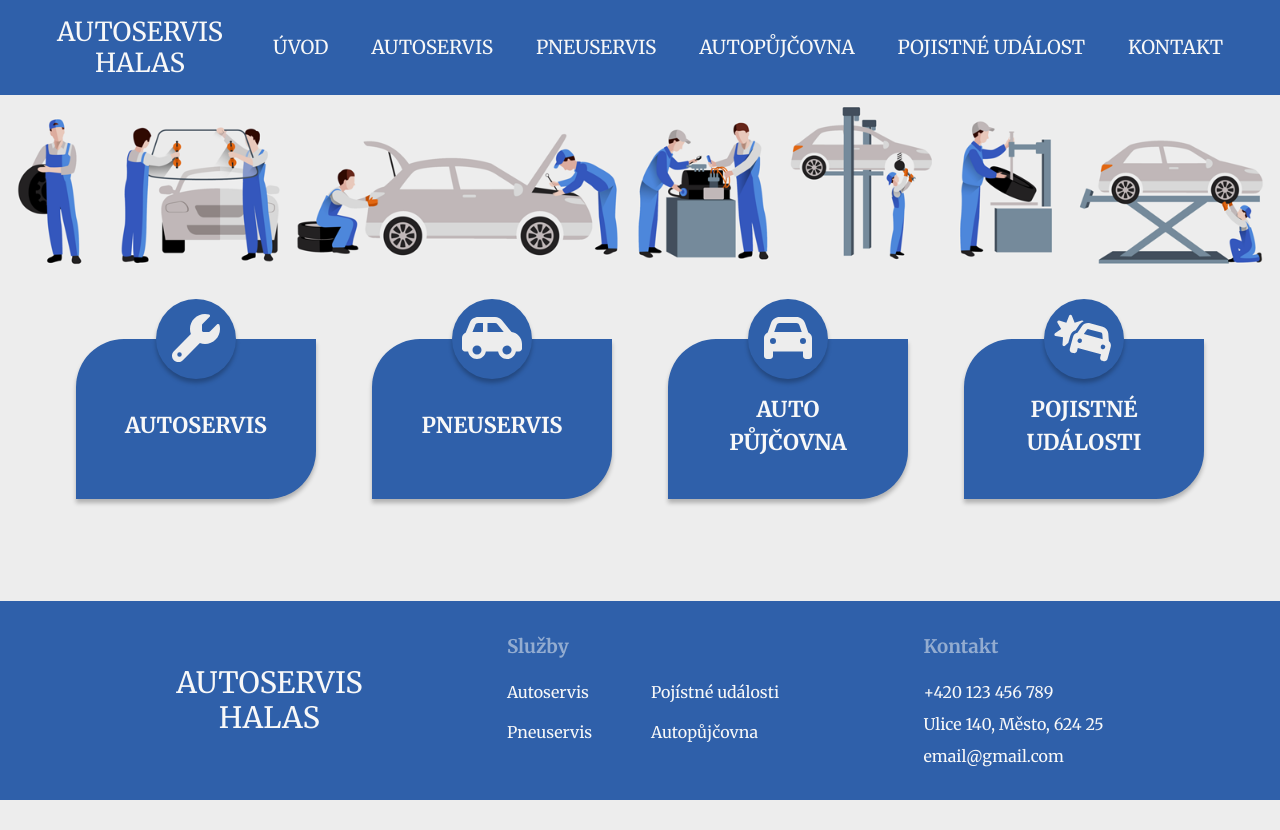
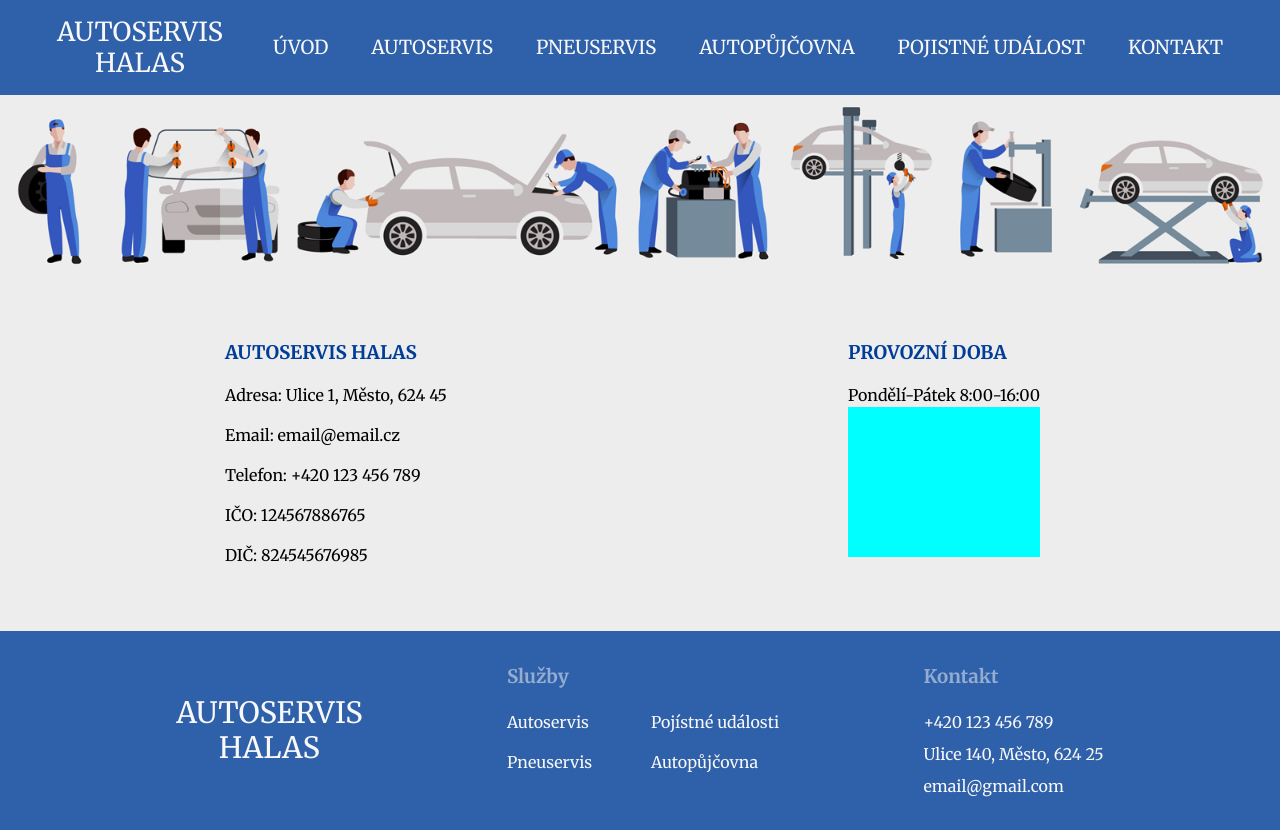
Before and after one commit to SedrlaP/ahWeb, a React (Vite) app: page / in a window 1280 px wide. Before the commit the page ends 800 px from the top, so only its background shows below. Built offline with nearby package versions, Linux system fonts and the light colour scheme.

Commit message:
create Contact component placeholder

```diff
--- a/src/App.jsx
+++ b/src/App.jsx
@@ -2,6 +2,7 @@ import Navbar from "./components/Navbar/Navbar.jsx"
 import Hero from "./components/Hero/Hero.jsx"
 import Footer from "./components/Footer/Footer.jsx"
 import ServiceBlob from "./components/ServiceBlob/ServiceBlob.jsx"
+import Contact from "./components/Contact/Contact.jsx"
 
 function App() {
   return (
@@ -9,7 +10,10 @@ function App() {
       <Navbar />
       <main>
         <Hero />
-        <ServiceBlob />
+        {/*
+          <ServiceBlob />
+        */}
+        <Contact />
       </main>
       <Footer />
     </>
--- /dev/null
+++ b/src/components/Contact/Contact.jsx
@@ -0,0 +1,27 @@
+import "./contact.css"
+
+function Contact() {
+  return (
+    <div className="contact wrapper">
+      <div className="contact__card">
+        <h3 className="contact__card-title">autoservis halas</h3>
+        <ul className="contact__card-list">
+          <li>Adresa: Ulice 1, Město, 624 45</li>
+          <li>Email: email@email.cz</li>
+          <li>Telefon: +420 123 456 789</li>
+          <li>IČO: 124567886765</li>
+          <li>DIČ: 824545676985</li>
+        </ul>
+      </div>
+      <div className="contact__card">
+        <h3 className="contact__card-title">provozní doba</h3>
+        <p>
+          Pondělí-Pátek <span>8:00-16:00</span>
+        </p>
+        <div className="placeholder"></div>
+      </div>
+    </div>
+  )
+}
+
+export default Contact
--- /dev/null
+++ b/src/components/Contact/contact.css
@@ -0,0 +1,22 @@
+.contact {
+    display: grid;
+    grid-template-columns: 1fr 1fr;
+    justify-items: center;
+    margin-block: 4rem;
+}
+
+.contact__card-list > * + * {
+    margin-top: 1rem;
+}
+
+.contact__card-title {
+    text-transform: uppercase;
+    color: var(--text-color-secondary);
+    margin-bottom: 1rem;
+}
+
+.placeholder {
+    width: 100%;
+    height: 150px;
+    background-color: aqua;
+}
--- a/src/components/ServiceBlob/serviceblob.css
+++ b/src/components/ServiceBlob/serviceblob.css
@@ -22,6 +22,7 @@
 
 .blob:hover {
     background-color: var(--bg-color-primary-transparent);
+    cursor: pointer;
 }
 
 .blob:hover::before {
```
Also changed, not shown: src/pages/Autoservis/Autoservis.jsx (added).
